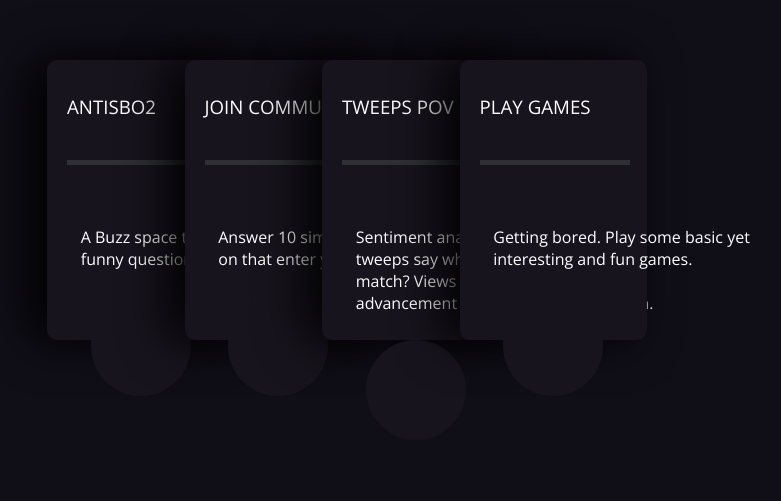
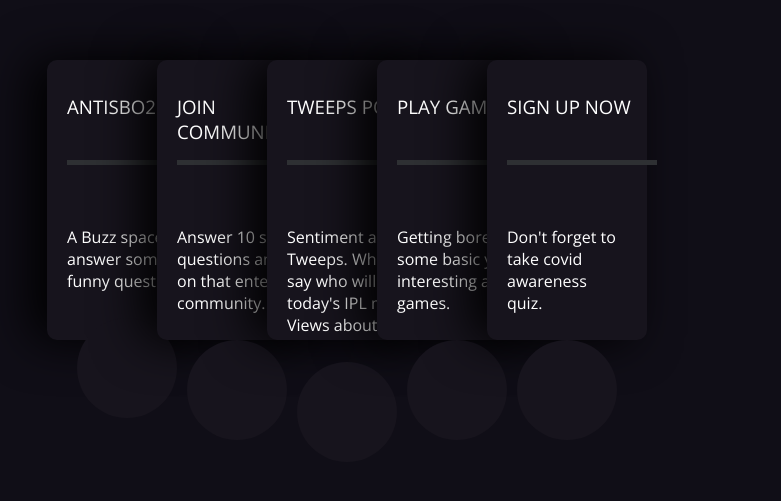
Before and after one commit to Ananyaiitbhilai/annsite, a Django app: page /tileslide in a window 1280 px wide. Shown: the top 501 px of the page, without its empty margins (293-1074 px from the left). Run offline with Django 3.2, Linux system fonts and the light colour scheme.

Commit message:
Update tileslide.html

```diff
--- a/templates/tileslide.html
+++ b/templates/tileslide.html
@@ -114,7 +114,7 @@ svg {
       <div class="emptybar"></div>
       <div class="filledbar"></div>
     </div>
-    <div class="circle"><p style="color:white">A Buzz space to answer some silly and funny questions.</p>
+    <div class="circle"><p style="color:white">A Buzz space to <br> answer some silly and<br> funny questions.</p>
       <svg version="1.1" xmlns="http://www.w3.org/2000/svg">
       <circle class="stroke" cx="60" cy="60" r="50"/>
     </svg>
@@ -126,7 +126,7 @@ svg {
       <div class="emptybar"></div>
       <div class="filledbar"></div>
     </div>
-    <div class="circle"><p style="color:white">Answer 10 simple questions and based on that enter your community.</p>
+    <div class="circle"><p style="color:white">Answer 10 simple<br> questions and based <br>on that enter your<br> community.</p>
       <svg version="1.1" xmlns="http://www.w3.org/2000/svg">
       <circle class="stroke" cx="60" cy="60" r="50"/>
     </svg>
@@ -138,8 +138,8 @@ svg {
       <div class="emptybar"></div>
       <div class="filledbar"></div>
     </div>
-    <div class="circle"><p style="color:white">Sentiment analysis of Tweeps. What tweeps say who will win today's IPL match?
-          Views about COVID and recent advancement in vaccines and optimism.</p>
+    <div class="circle"><p style="color:white">Sentiment analysis of<br> Tweeps. What tweeps <br>say who will win <br>today's IPL match?
+         <br> Views about COVID </p>
       <svg version="1.1" xmlns="http://www.w3.org/2000/svg">
       <circle class="stroke" cx="60" cy="60" r="50"/>
     </svg>
@@ -151,11 +151,22 @@ svg {
       <div class="emptybar"></div>
       <div class="filledbar"></div>
     </div>
-    <div class="circle"><p style="color:white">Getting bored. Play some basic yet interesting and fun games.</p>
+    <div class="circle"><p style="color:white">Getting bored. Play<br> some basic yet <br>interesting and fun <br>games.</p>
       <svg version="1.1" xmlns="http://www.w3.org/2000/svg">
       <circle class="stroke" cx="60" cy="60" r="50"/>
     </svg>
     </div>
   </div>
+<div class="card">
+    <h3 class="title">SIGN UP NOW</h3>
+    <div class="bar">
+      <div class="emptybar"></div>
+      <div class="filledbar"></div>
+    </div>
+    <div class="circle"><p style="color:white">Don't forget to<br>take covid <br>awareness <br>quiz.</p>
+      <svg version="1.1" xmlns="http://www.w3.org/2000/svg">
+      <circle class="stroke" cx="60" cy="60" r="50"/>
+    </svg>
+    </div>
 </div>
 </body>
```
